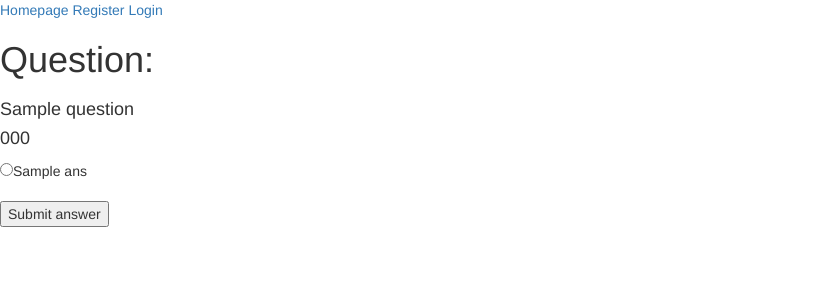
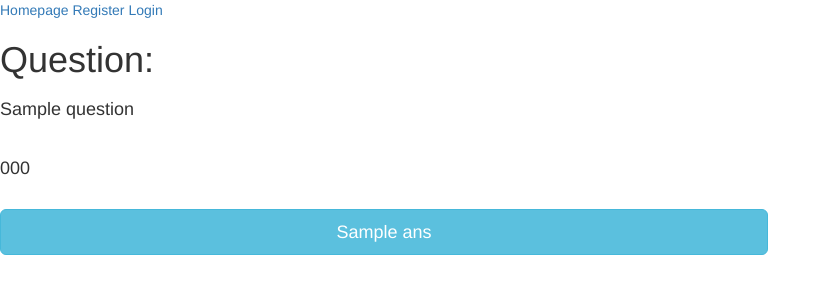
Before and after one commit to gkchan/PyQuizBase, a Flask app: template templates/question.html in a window 1280 px wide. Shown: the top 300 px of the page, without its empty margins (0-831 px from the left). Run offline with Flask 2, Linux system fonts and the light colour scheme; the template is opened without the code that fills it: most values are stand-ins (such as "Sample title", 1, 10 or a date in 2020); some libraries are stand-ins or nearby versions.

Commit message:
Make answers to quiz into buttons

```diff
--- a/templates/question.html
+++ b/templates/question.html
@@ -3,16 +3,17 @@
 
   <h1>Question:<h1>
 
-  <h4>{{ question }}</h4>
+  <h4>{{ question }}</h4><br>
 
-  <h4>{{ input_code }}</h4>
+  <h4>{{ input_code }}</h4><br>
 
-  <form action = "/quiz", method = "POST">
+  <form action = "/quiz" method = "POST">
 
     {% for i, ans in answer_choices %}
-      <input type = "radio", name = "useranswer", value = {{ i }}>{{ ans }}<br>
+      <button type = "submit" name = "useranswer" value = {{ i }}
+      class="btn btn-info btn-lg btn-block" style="width:60%">{{ ans }}</button><br>
     {% endfor %}<br>
-    <input type = "submit", value = "Submit answer">
+
   </form>
 
 {% endblock %}
```
